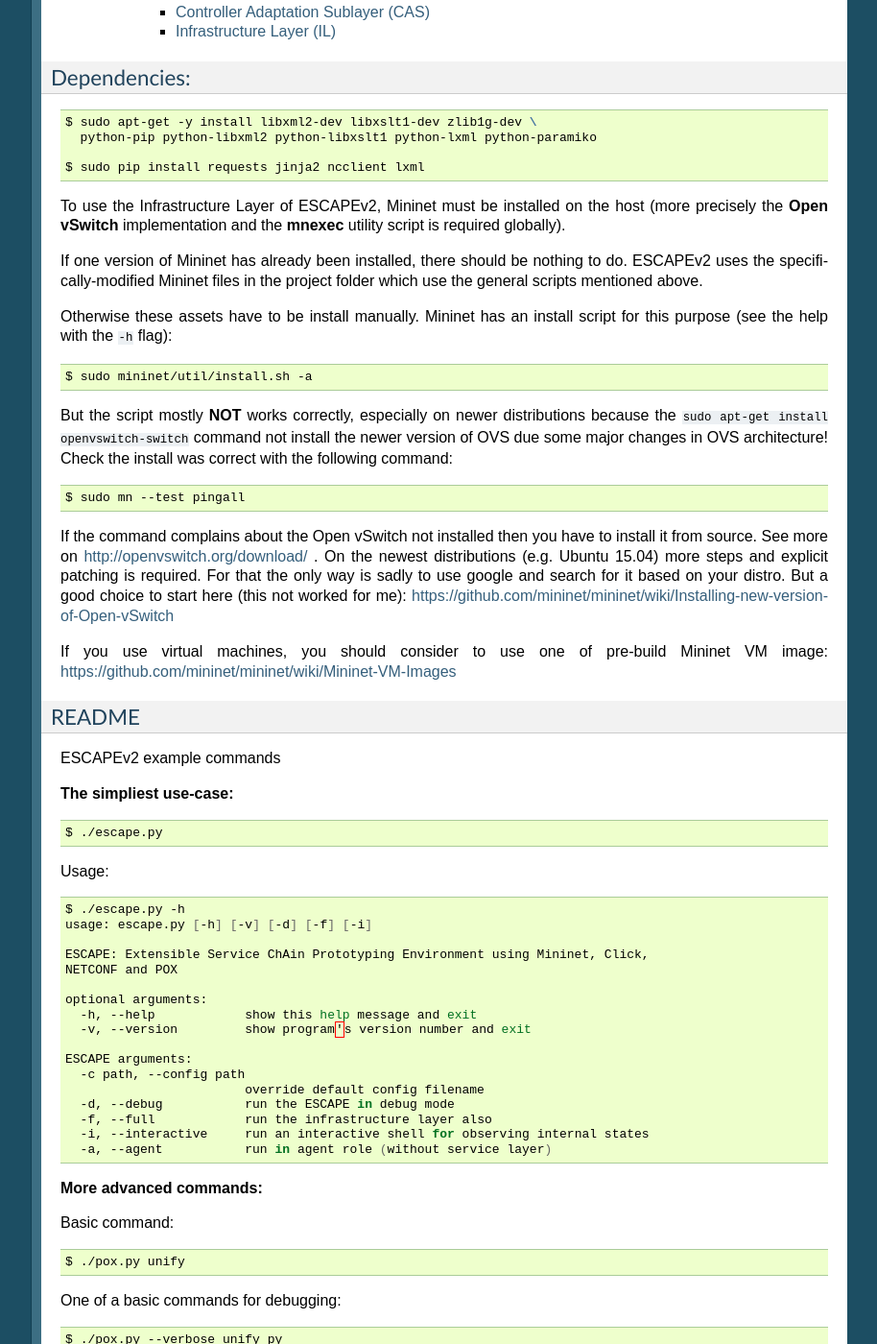
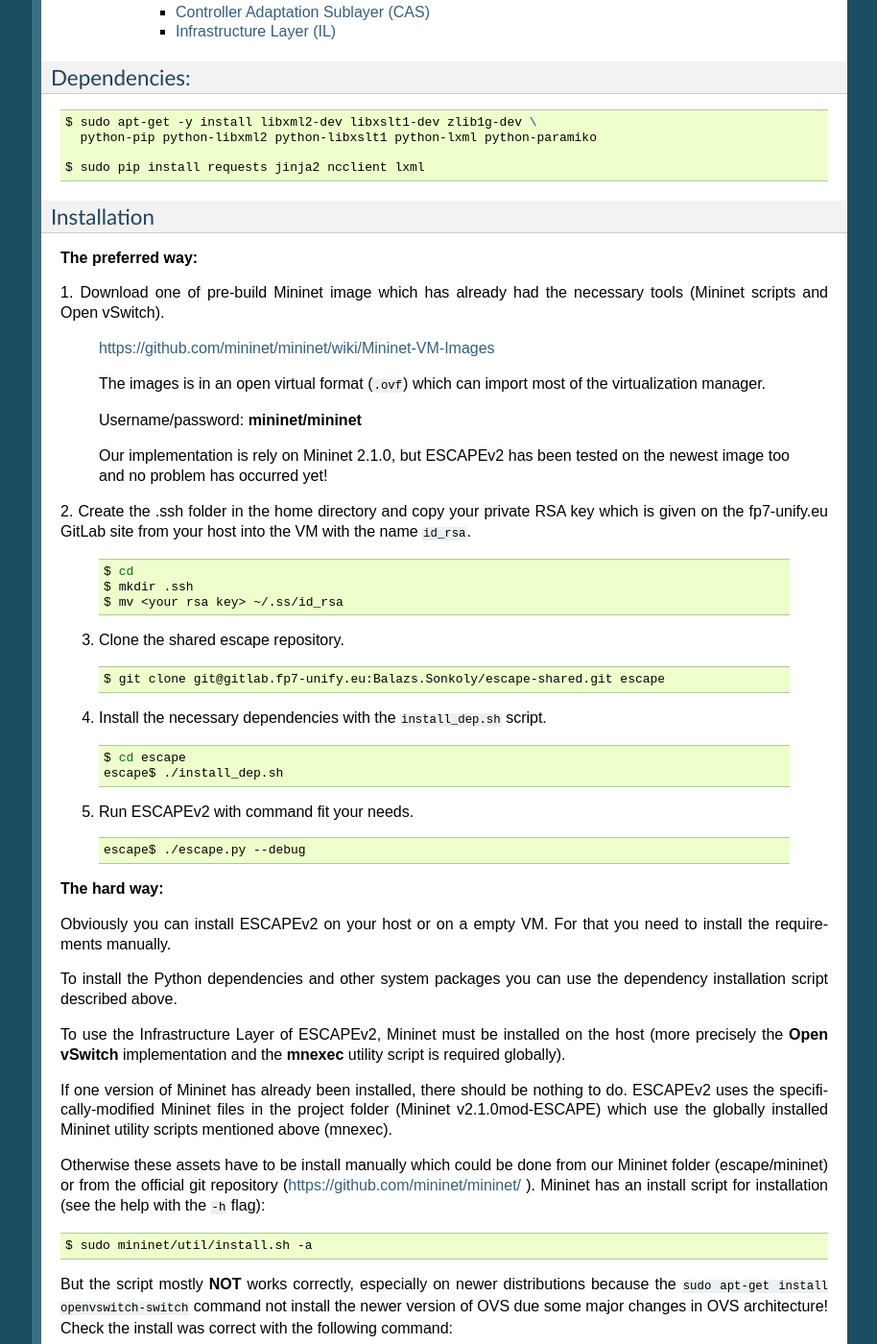
Before and after one commit to hsnlab/escape, a Sphinx documentation site: the page built from pox/ext/doc/source/index.rst, in a window 1280 px wide and 1400 px high, scrolled down 902 px. Shown: the whole window at 96% size, without its empty margins (187-1101 px from the left). Built offline with Sphinx 7.4.7, drawn with Linux system fonts in a browser that asks for light colours; some of the changed text lies outside the part shown.

Commit message:
Fix logging to hid euneccessary urllib3 logs Fix install.sh script Extend doc Extend README

```diff
--- a/pox/ext/doc/source/index.rst
+++ b/pox/ext/doc/source/index.rst
@@ -65,16 +65,75 @@
 
     $ sudo pip install requests jinja2 ncclient lxml
 
+Installation
+++++++++++++
+
+**The preferred way:**
+
+1. Download one of pre-build Mininet image which has already had the necessary
+tools (Mininet scripts and Open vSwitch).
+
+  https://github.com/mininet/mininet/wiki/Mininet-VM-Images
+
+  The images is in an open virtual format (``.ovf``) which can import most of
+  the virtualization manager.
+
+  Username/password: **mininet/mininet**
+
+  Our implementation is rely on Mininet 2.1.0, but ESCAPEv2 has been tested on
+  the newest image too and no problem has occurred yet!
+
+2. Create the .ssh folder in the home directory and copy your private RSA key
+which is given on the fp7-unify.eu GitLab site from your host into the VM
+with the name ``id_rsa``.
+
+  .. code-block:: bash
+
+    $ cd
+    $ mkdir .ssh
+    $ mv <your rsa key> ~/.ss/id_rsa
+
+3. Clone the shared escape repository.
+
+  .. code-block:: bash
+
+    $ git clone git@gitlab.fp7-unify.eu:Balazs.Sonkoly/escape-shared.git escape
+
+4. Install the necessary dependencies with the ``install_dep.sh`` script.
+
+  .. code-block:: bash
+
+    $ cd escape
+    escape$ ./install_dep.sh
+
+5. Run ESCAPEv2 with command fit your needs.
+
+  .. code-block:: bash
+
+    escape$ ./escape.py --debug
+
+
+**The hard way:**
+
+Obviously you can install ESCAPEv2 on your host or on a empty VM. For that you
+need to install the requirements manually.
+
+To install the Python dependencies and other system packages you can use the
+dependency installation script described above.
+
 To use the Infrastructure Layer of ESCAPEv2, Mininet must be installed on the
 host (more precisely the **Open vSwitch** implementation and the **mnexec**
 utility script is required globally).
 
 If one version of Mininet has already been installed, there should be nothing to
 do. ESCAPEv2 uses the specifically-modified Mininet files in the project folder
-which use the general scripts mentioned above.
+(Mininet v2.1.0mod-ESCAPE) which use the globally installed Mininet utility
+scripts mentioned above (mnexec).
 
-Otherwise these assets have to be install manually. Mininet has an install
-script for this purpose (see the help with the ``-h`` flag):
+Otherwise these assets have to be install manually which could be done from our
+Mininet folder (escape/mininet) or from the official git repository
+(https://github.com/mininet/mininet/ ). Mininet has an install script for
+installation (see the help with the ``-h`` flag):
 
 .. code-block:: bash
 
@@ -96,8 +155,8 @@
 on your distro. But a good choice to start here (this not worked for me):
 https://github.com/mininet/mininet/wiki/Installing-new-version-of-Open-vSwitch
 
-If you use virtual machines, you should consider to use one of pre-build Mininet
-VM image: https://github.com/mininet/mininet/wiki/Mininet-VM-Images
+If you use virtual machines, you should really consider to use the pre-build
+Mininet VM images.
 
 README
 ++++++
```
Also changed, not shown: 3 other files.
